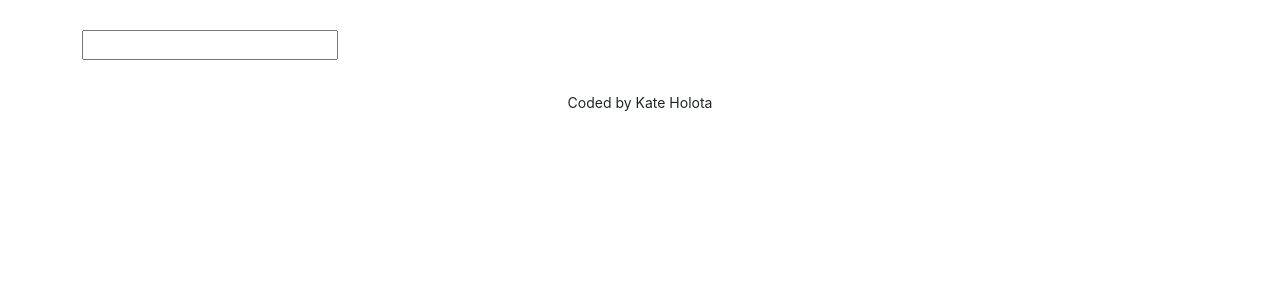
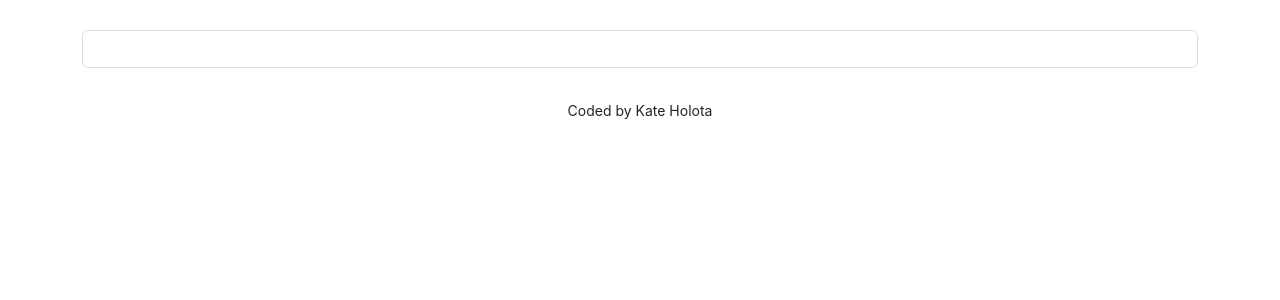
Before and after one commit to KateHol/dictionary, a React (Create React App) app: page / in a window 1280 px wide. Shown: the top 300 px of the page. Built offline with nearby package versions, Linux system fonts and the light colour scheme.

Commit message:
add css dictionary

```diff
--- a/src/Dictionary.css
+++ b/src/Dictionary.css
@@ -0,0 +1,26 @@
+.Dictionary h1 {
+    font-size: 18px;
+    font-weight: bold;
+    margin-bottom: 20px;
+  }
+
+  .Dictionary section {
+    background: white;
+    padding: 30px;
+    border-radius: 6px;
+    box-shadow: 0 10px 20px rgb(0 0 0 / 10%);
+    margin: 20px 0;
+  }
+
+  .Dictionary input {
+    width: 100%;
+    border-radius: 6px;
+    padding: 6px 10px;
+    color: #333;
+    border: 1px solid #ddd;
+  }
+
+  .Dictionary .hint {
+    font-size: 11px;
+    margin-top: 5px;
+  }
```
